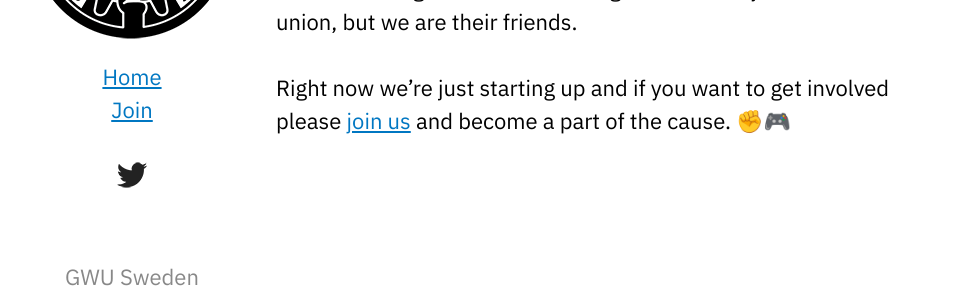
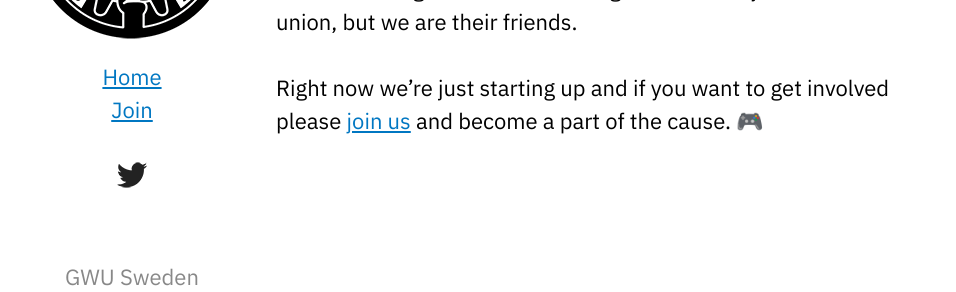
Before and after one commit to GWU-Sweden/gwu-sweden.org, a Jekyll site: the page built from index.md, in a window 1280 px wide. Shown: the part 204-496 px from the top of the page, without its empty margins (58-1014 px from the left). Built offline with Jekyll 4.4.1, drawn with Linux system fonts in a browser that asks for light colours.

Commit message:
Removed fist emoji from usage

```diff
--- a/_layouts/default.html
+++ b/_layouts/default.html
@@ -35,7 +35,7 @@
 		<meta name="twitter:card" content="summary"></meta>
 		<meta name="twitter:site" content="@GWU_Sweden"></meta>
 		<meta property="og:title" content="GWU Sweden"/>
-		<meta property="og:description" content="The local Sweden chapter of Game Workers Unite. Building community and organizing workers. ✊🎮"/>
+		<meta property="og:description" content="The local Sweden chapter of Game Workers Unite. Building community and organizing workers. 🎮"/>
 		<meta property="og:image" content="https://gwu-sweden.org/assets/og.png"/>
 	</head>
 	<body>
--- a/index.md
+++ b/index.md
@@ -7,4 +7,4 @@ Welcome to GWU Sweden, a local chapter of <a href="https://www.gameworkersunite.
 
 We're a horizontal organization of people dedicated to advocating for workers' rights in the Swedish games industry. We are not a union, but we are their friends.
 
-Right now we're just starting up and if you want to get involved please <a href="/join.html">join us</a> and become a part of the cause. ✊🎮
+Right now we're just starting up and if you want to get involved please <a href="/join.html">join us</a> and become a part of the cause. 🎮
```
